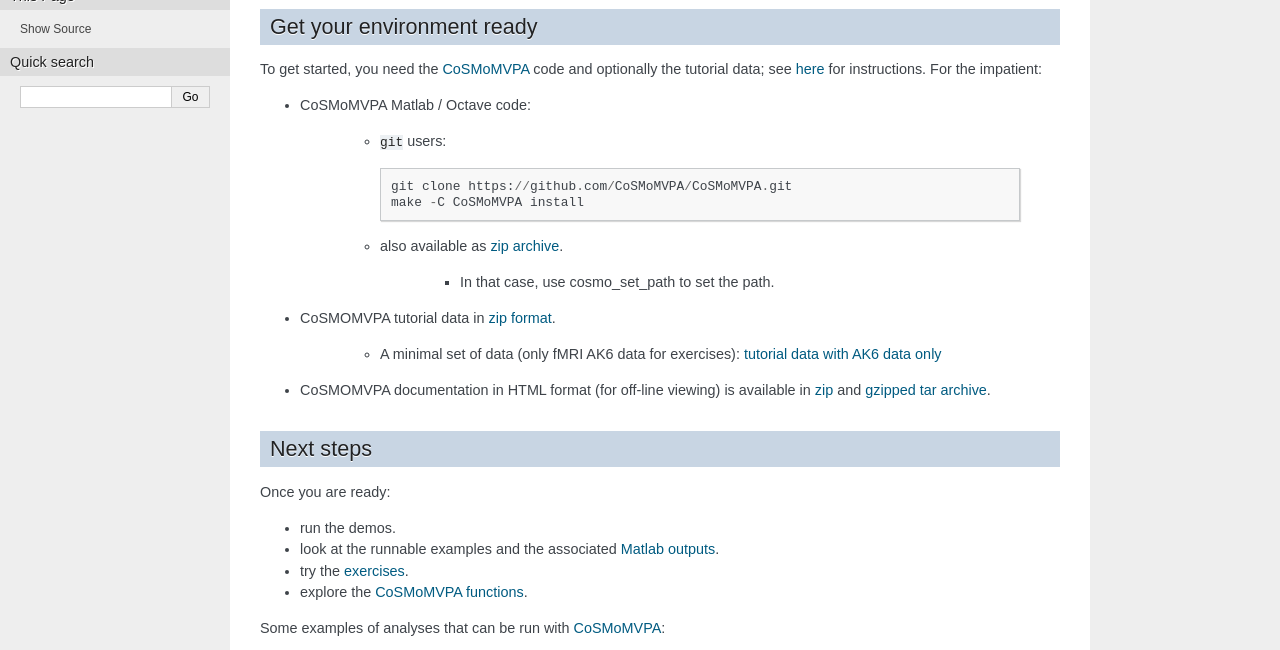
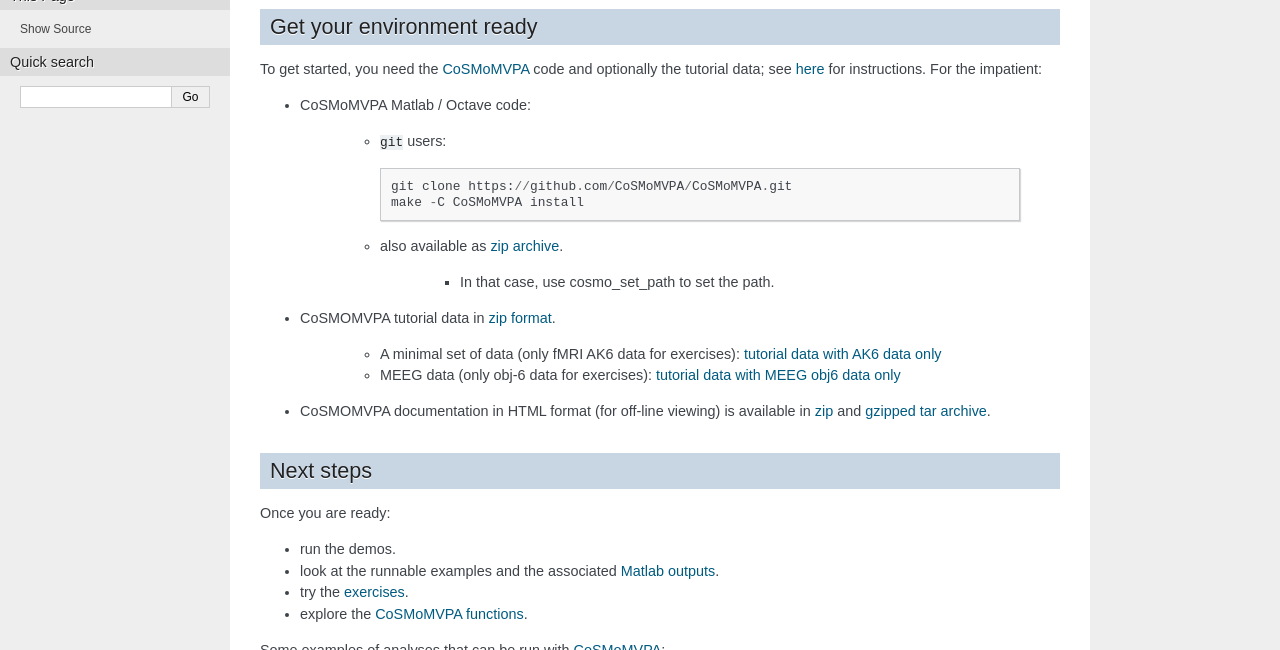
Before and after one commit to CoSMoMVPA/CoSMoMVPA, a Sphinx documentation site: the page built from doc/source/get_started.rst, in a window 1280 px wide and 900 px high, scrolled down 585 px, cut to the strip 0-650 px from the top of the window. Built offline with Sphinx 7.4.7, drawn with Linux system fonts in a browser that asks for light colours; pages that are not in the unit, such as notebooks, are missing from menus.

Commit message:
EXC: add MEEG exercise and link to the data

```diff
--- a/doc/source/cimec2016_intro.rst
+++ b/doc/source/cimec2016_intro.rst
@@ -260,6 +260,12 @@ FAQ
 
     * currently not; we try to provide all information on the website.
 
+- For assignment 2, I have a sort of “conceptual” doubt with part 2: is the custom classifier supposed to work on a 8x8 correlation matrix?
+
+    * No, the classifier is supposed to correlate every pattern in the training set with every pattern in the test set. Your function should support both training sets and test with multiple samples (rows in ``samples_train`` and ``samples_test``).
+
+
+
 Tentative schedule
 ++++++++++++++++++
 
--- a/doc/source/download.rst
+++ b/doc/source/download.rst
@@ -106,6 +106,8 @@ The Matlab / Octave code (in ``mvpa/``) is required for analyses in CoSMoMVPA_;
 
     For a minimal set of data (only fMRI AK6 data for the exercises), consider using  `tutorial data with AK6 data only <datadb-ak6.zip>`_
 
+    Additinal MEEG data, used for the exercises, is here: `datadb-meg_obj6.zip`_.
+
     You can move the directory to another location on your file system, if desired.
 
 
--- a/doc/source/quick_download.txt
+++ b/doc/source/quick_download.txt
@@ -13,4 +13,6 @@
 
         * A minimal set of data (only fMRI AK6 data for exercises): `tutorial data with AK6 data only <datadb-ak6.zip>`_
 
+        * MEEG data (only obj-6 data for exercises): `tutorial data with MEEG obj6 data only <datadb-meg_obj6.zip>`_
+
 - CoSMOMVPA documentation in HTML format (for off-line viewing) is available in `zip <_static/CoSMoMVPA_documentation_html.zip>`_ and `gzipped tar archive <_static/CoSMoMVPA_documentation_html.tar.gz>`_.
```
Also changed, not shown: 1 other file.
